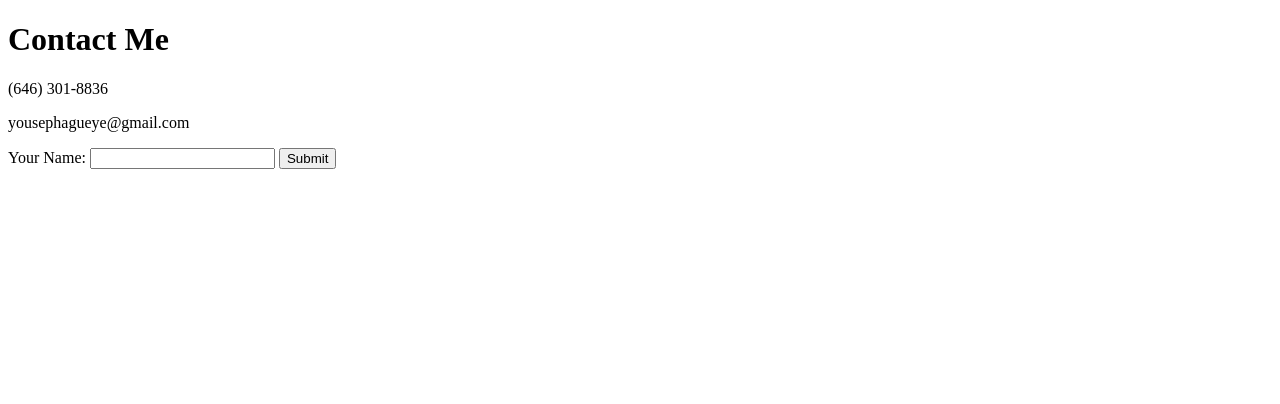
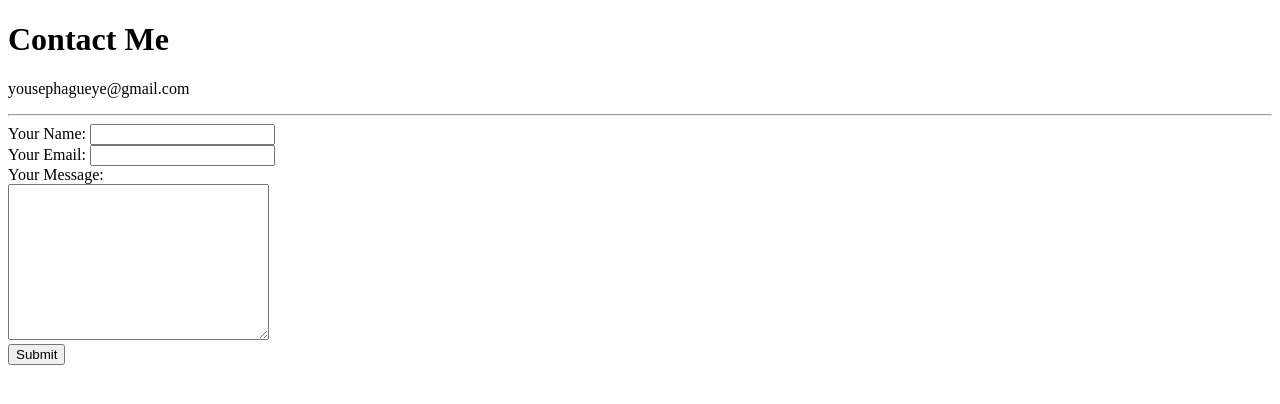
Before and after one commit to youseph-codes/personal-site, a plain HTML site: page contact.html in a window 1280 px wide. Drawn offline with Linux system fonts and the light colour scheme.

Commit message:
completed contact me layout

```diff
--- a/contact.html
+++ b/contact.html
@@ -8,13 +8,21 @@
 </head>
 <body>
     <h1>Contact Me</h1>
-    <p>(646) 301-8836</p>
     <p>yousephagueye@gmail.com</p>
+    <hr>
 
-    <form action="">
+    <form action="mailto:yousephagueye@gmail.com" method="post" enctype="text/plain">
         <label for="">Your Name:</label>
-        <input type="text" name="">
-        <input type="submit">
+        <input type="text" name="yourName" value="">
+        <br>
+        <label for="">Your Email:</label>
+        <input type="email" name="yourEmail" value="">
+        <br>
+        <label for="">Your Message:</label>
+        <br>
+        <textarea name="yourMessage" rows="10" cols="30"></textarea>
+        <br>
+        <input type="submit" name="">
     </form>
 </body>
 </html>
```
